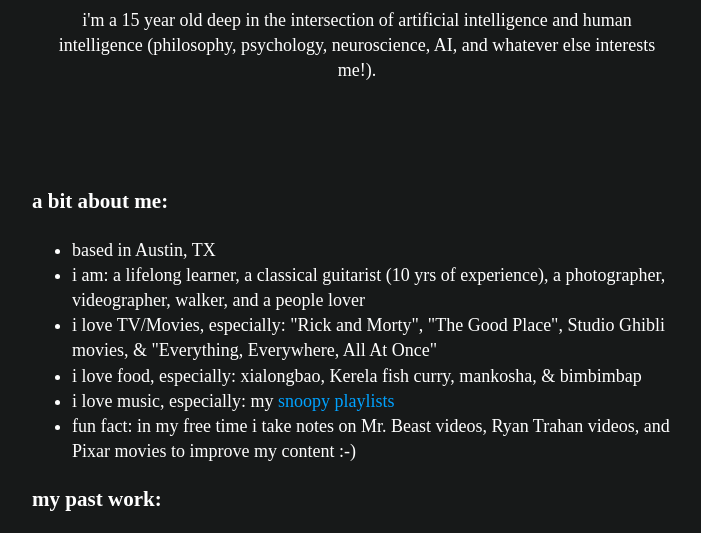
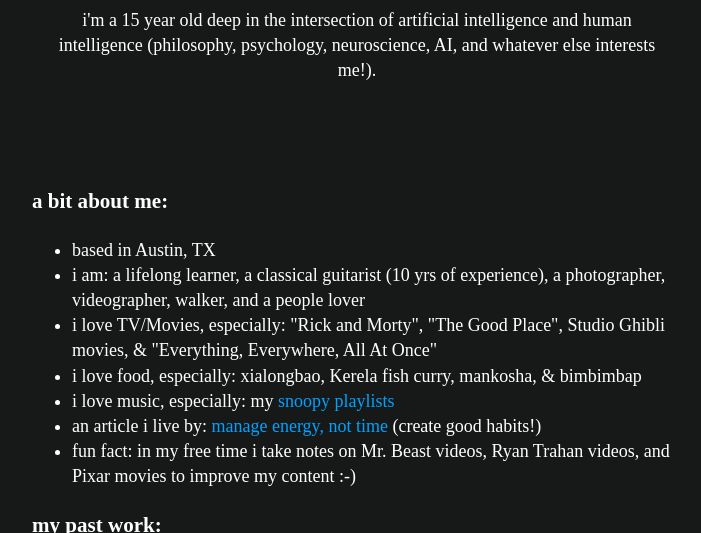
Before and after one commit to alxthe/alxmat, a plain HTML site: page index.html in a window 1280 px wide. Shown: the part 207-740 px from the top of the page, without its empty margins (283-984 px from the left). Drawn offline with Linux system fonts and the light colour scheme.

Commit message:
Update index.html

```diff
--- a/index.html
+++ b/index.html
@@ -82,6 +82,7 @@
             <li>i love TV/Movies, especially: "Rick and Morty", "The Good Place", Studio Ghibli movies, & "Everything, Everywhere, All At Once"</li>
             <li>i love food, especially: xialongbao, Kerela fish curry, mankosha, & bimbimbap</li>
             <li>i love music, especially: my <a href = https://bit.ly/alxspotify>snoopy playlists</a></li>
+            <li>an article i live by: <a href = https://hbr.org/2007/10/manage-your-energy-not-your-time>manage energy, not time</a> (create good habits!)</li>
             <li>fun fact: in my free time i take notes on Mr. Beast videos, Ryan Trahan videos, and Pixar movies to improve my content :-)</li>
 
         </ul>
```
